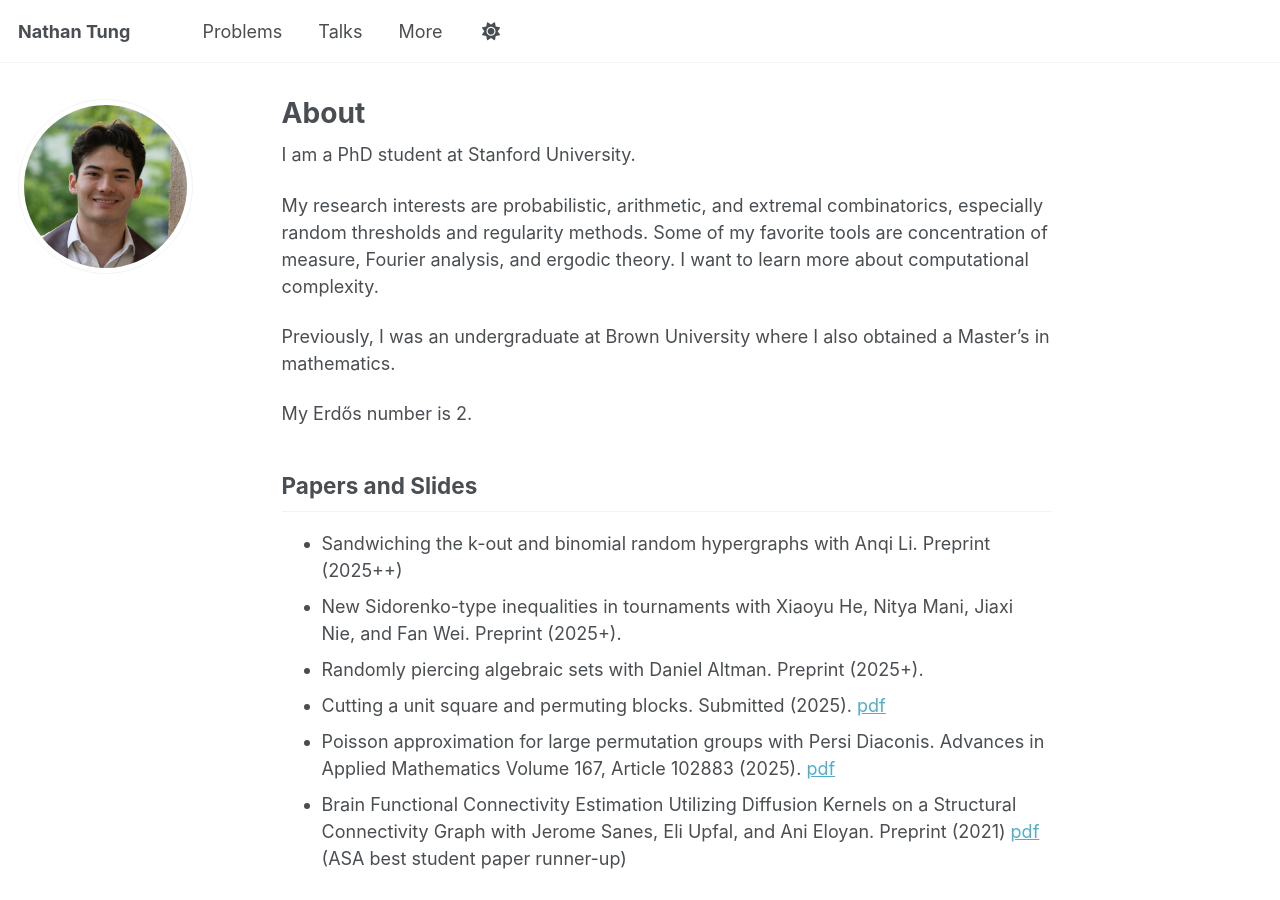
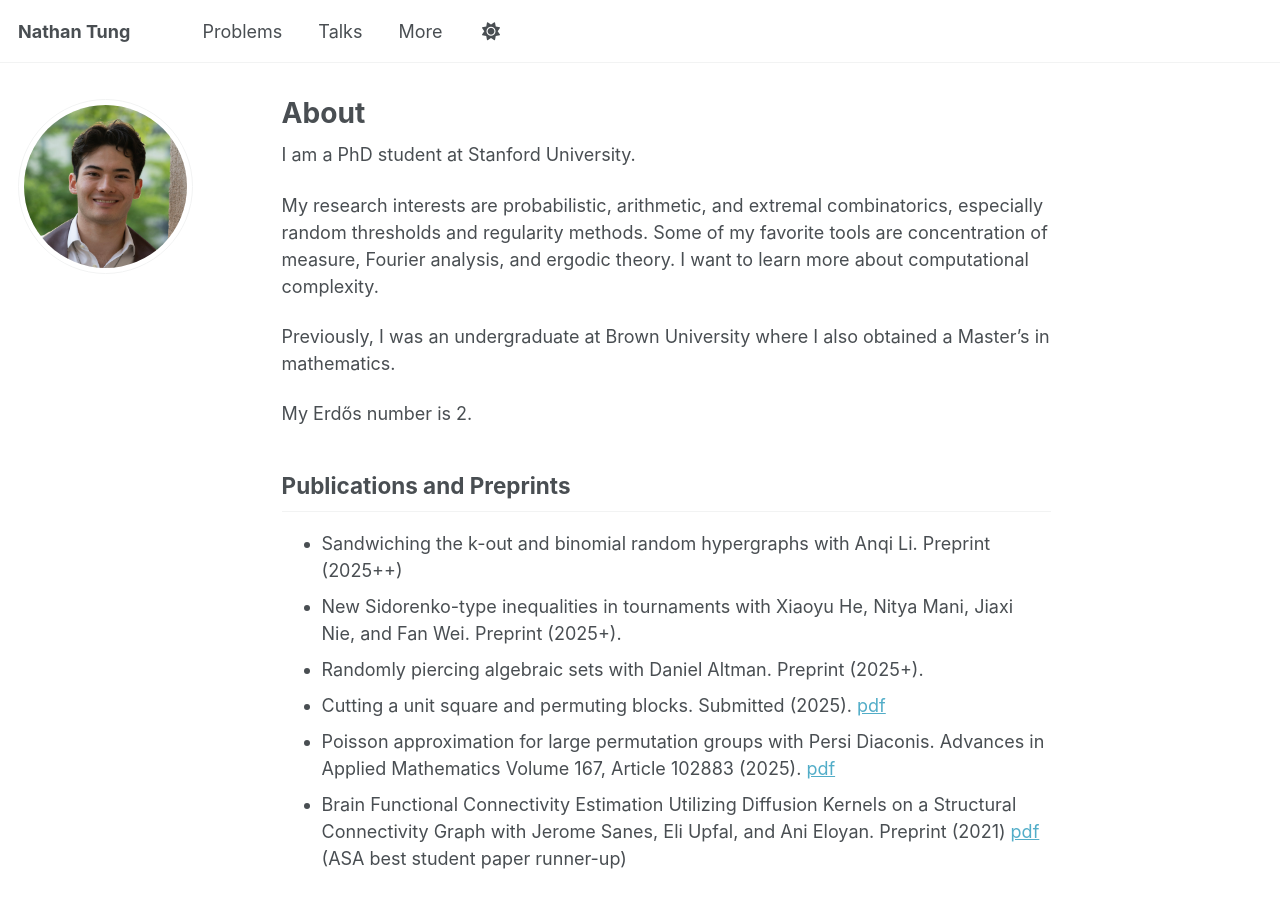
Before and after one commit to njtung/njtung.github.io, a Jekyll site: the page built from _pages/about.md, in a window 1280 px wide and 900 px high. Built offline with Jekyll 4.4.1, drawn with Linux system fonts in a browser that asks for light colours; a script that is not in the unit is left out.

Commit message:
Update about.md

```diff
--- a/_pages/about.md
+++ b/_pages/about.md
@@ -18,7 +18,7 @@ Previously, I was an undergraduate at Brown University where I also obtained a M
 
 My Erdős number is 2.
 
-## Papers and Slides
+## Publications and Preprints
 
 * Sandwiching the k-out and binomial random hypergraphs with Anqi Li. Preprint (2025++)
 * New Sidorenko-type inequalities in tournaments with Xiaoyu He, Nitya Mani, Jiaxi Nie, and Fan Wei. Preprint (2025+).
```
